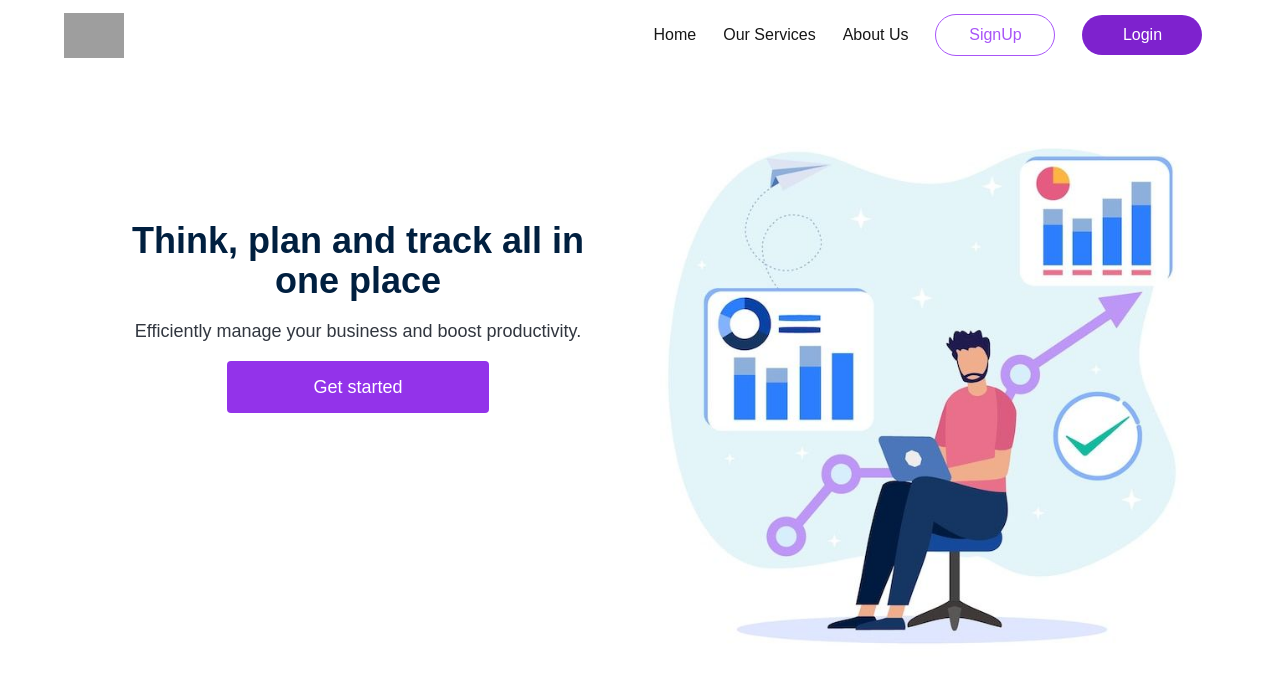
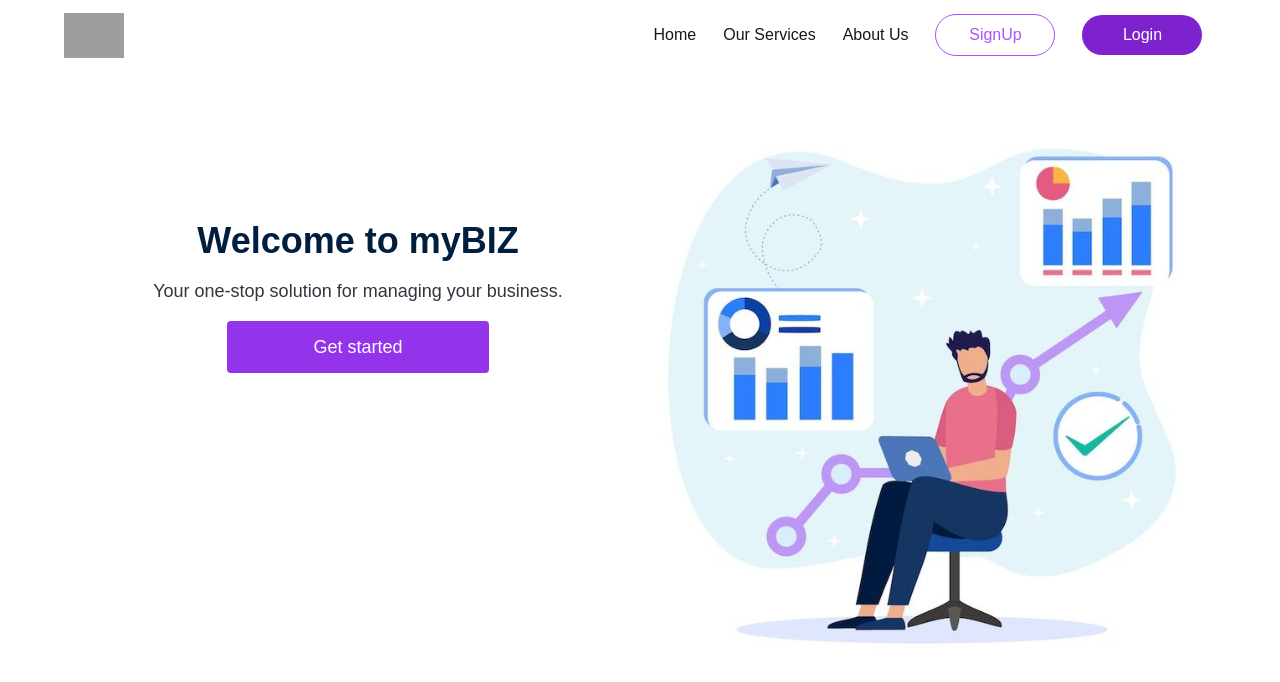
Before and after one commit to CHIGODI/BusinessManager, a Next.js app in the folder mybiz-frontend/: page /home in a window 1280 px wide. Shown: the top 682 px of the page. Built offline with nearby package versions, Linux system fonts and the light colour scheme; grey boxes are pictures that could not be loaded.

Commit message:
Change hero text message

```diff
--- a/mybiz-frontend/app/home/page.js
+++ b/mybiz-frontend/app/home/page.js
@@ -8,12 +8,14 @@ export default function LandingPage() {
             <NavBar />
             <section className="flex flex-row md:flex-row justify-between px-8 py-16 gap-10">
                 <div className="md:w-1/2 flex flex-col items-center mt-[8%] text-center">
-                    <h2 className="text-4xl font-bold text-[#001F3F] pb-4 ">
-                        Think, plan and track all in one place
-                    </h2>
-                    <p className="text-lg text-[#31363F] pb-4">
-                        Efficiently manage your business and boost productivity.
-                    </p>
+                    <header>
+                        <h2 className="text-4xl font-bold text-[#001F3F] pb-4 ">
+                            Welcome to myBIZ
+                        </h2>
+                        <p className="text-lg text-[#31363F] pb-4">
+                            Your one-stop solution for managing your business.
+                        </p>
+                    </header>
                     <button className="bg-purple-600 text-white px-3 py-3 text-lg rounded hover:bg-blue-700 w-1/2">
                         Get started
                     </button>
@@ -30,4 +32,4 @@ export default function LandingPage() {
             <Footer />
         </div>
     );
-}
+};
```
